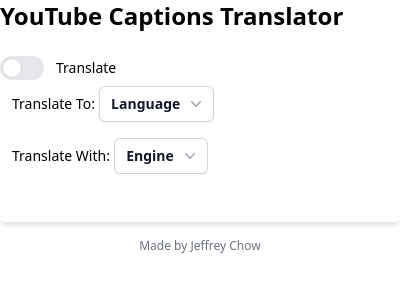
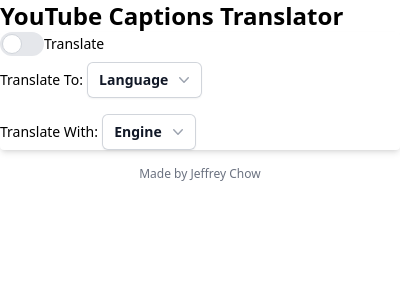
Before and after one commit to jchow97/yt-captions-translator, a browser extension: page popup/popup.html in a window 400 px wide. Drawn offline with Linux system fonts and the light colour scheme.

Commit message:
Reduced spacing, etc to minimal specifications for better future spacing design.

```diff
--- a/popup/popup.html
+++ b/popup/popup.html
@@ -10,16 +10,15 @@
 <body>
 <div class="min-w-400 min-h-600 max-w-xs">
     <h2 class="text-2xl font-extrabold">YouTube Captions Translator</h2>
-    <form class="bg-white shadow-md rounded w-full pt-6 pb-8 mb-4 ">
-        <label class="relative inline-flex items-center cursor-pointer">
+    <form class="bg-white shadow-md rounded">
+        <label class="relative inline-flex items-center">
             <input type="checkbox" value="" class="sr-only peer">
             <div class="w-11 h-6 bg-gray-200 rounded-full peer dark:bg-gray-700 peer-checked:after:translate-x-full peer-checked:after:border-white after:content-[''] after:absolute after:top-[2px] after:left-[2px] after:bg-white after:border-gray-300 after:border after:rounded-full after:h-5 after:w-5 after:transition-all dark:border-gray-600 peer-checked:bg-blue-600"></div>
-            <span class="ml-3 text-sm font-medium">Translate</span>
+            <span class="text-sm font-medium">Translate</span>
         </label>
-        <div class="mb-4 justify-between">
-            <span class="ml-3 text-sm font-medium">Translate To:</span>
-            <div class="relative inline-block text-left">
-                <div>
+        <div class="mb-4">
+            <span class="text-sm font-medium">Translate To:</span>
+            <div class="inline-block">
                 <button type="button" class="inline-flex w-full gap-x-1.5 rounded-md bg-white px-3 py-2 text-sm font-semibold text-gray-900 shadow-sm ring-1 ring-inset ring-gray-300 hover:bg-gray-50" id="language-button" aria-expanded="true" aria-haspopup="true">
                     Language
                     <svg class="-mr-1 h-5 w-5 text-gray-400" viewBox="0 0 20 20" fill="currentColor" aria-hidden="true">
@@ -28,18 +27,15 @@
                 </button>
             </div>
         </div>
-        </div>
-        <div class="mb-4 justify-between">
-            <span class="ml-3 text-sm font-medium">Translate With:</span>
-            <div class="relative inline-block text-left">
-                <div>
+        <div class="mb-4">
+            <span class="text-sm font-medium">Translate With:</span>
+            <div class="inline-block">
                 <button type="button" class="inline-flex w-full justify-center gap-x-1.5 rounded-md bg-white px-3 py-2 text-sm font-semibold text-gray-900 shadow-sm ring-1 ring-inset ring-gray-300 hover:bg-gray-50" id="engine-button" aria-expanded="true" aria-haspopup="true">
                     Engine
                     <svg class="-mr-1 h-5 w-5 text-gray-400" viewBox="0 0 20 20" fill="currentColor" aria-hidden="true">
                         <path fill-rule="evenodd" d="M5.23 7.21a.75.75 0 011.06.02L10 11.168l3.71-3.938a.75.75 0 111.08 1.04l-4.25 4.5a.75.75 0 01-1.08 0l-4.25-4.5a.75.75 0 01.02-1.06z" clip-rule="evenodd" />
                     </svg>
                 </button>
-                </div>
             </div>
         </div>
     </form>
```
Also changed, not shown: dist/output.css. Lines whose indentation alone changed are shown as unchanged.
